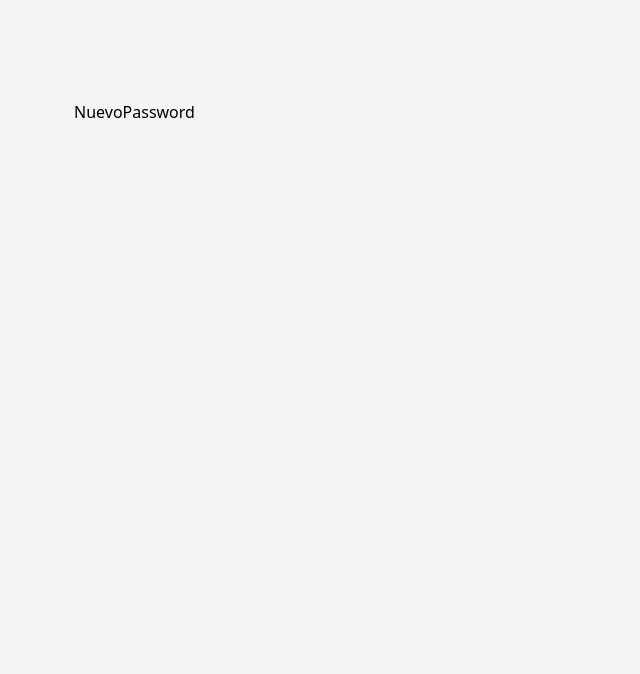
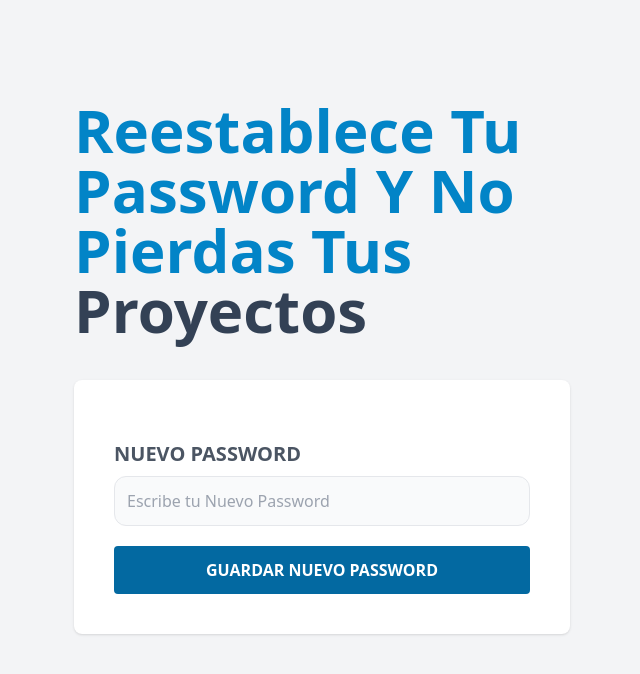
Before and after one commit to ManuelDevWeb/AmdTask_Frontend, a React (Vite) app: page /olvide-password/1 in a window 1280 px wide. Shown: the top 674 px of the page, without its empty margins (318-958 px from the left). Built offline with nearby package versions, Linux system fonts and the light colour scheme.

Commit message:
Se realizo el diseño del componente NuevoPassword y ConfirmarCuenta

```diff
--- a/src/pages/ConfirmarCuenta.jsx
+++ b/src/pages/ConfirmarCuenta.jsx
@@ -1,8 +1,11 @@
 const ConfirmarCuenta = () => {
   return (
-    <div>
-      <h1>Confirmar Cuente</h1>
-    </div>
+    <>
+      <h1 className="text-sky-600 font-black text-5xl md:text-6xl capitalize">
+        Confirma tu cuenta y comienza a crear tus{" "}
+        <span className="text-slate-700">proyectos</span>
+      </h1>
+    </>
   );
 };
 
--- a/src/pages/NuevoPassword.jsx
+++ b/src/pages/NuevoPassword.jsx
@@ -1,8 +1,35 @@
 const NuevoPassword = () => {
   return (
-    <div>
-      <h1>NuevoPassword</h1>
-    </div>
+    <>
+      <h1 className="text-sky-600 font-black text-5xl md:text-6xl capitalize">
+        Reestablece tu password y no pierdas tus{" "}
+        <span className="text-slate-700">proyectos</span>
+      </h1>
+
+      <form className="my-10 bg-white shadow rounded-lg p-10">
+        {/* Password */}
+        <div className="my-5">
+          <label
+            className="uppercase text-gray-600 block text-xl font-bold"
+            htmlFor="password"
+          >
+            Nuevo Password
+          </label>
+          <input
+            id="password"
+            type="password"
+            placeholder="Escribe tu Nuevo Password"
+            className="w-full mt-2 p-3 border rounded-xl bg-gray-50  focus:outline-sky-700"
+          />
+        </div>
+
+        <input
+          type="submit"
+          value="Guardar Nuevo Password"
+          className="w-full bg-sky-700 py-3 text-white uppercase font-bold rounded hover:cursor-pointer hover:bg-sky-800 transition-colors"
+        />
+      </form>
+    </>
   );
 };
 
```
